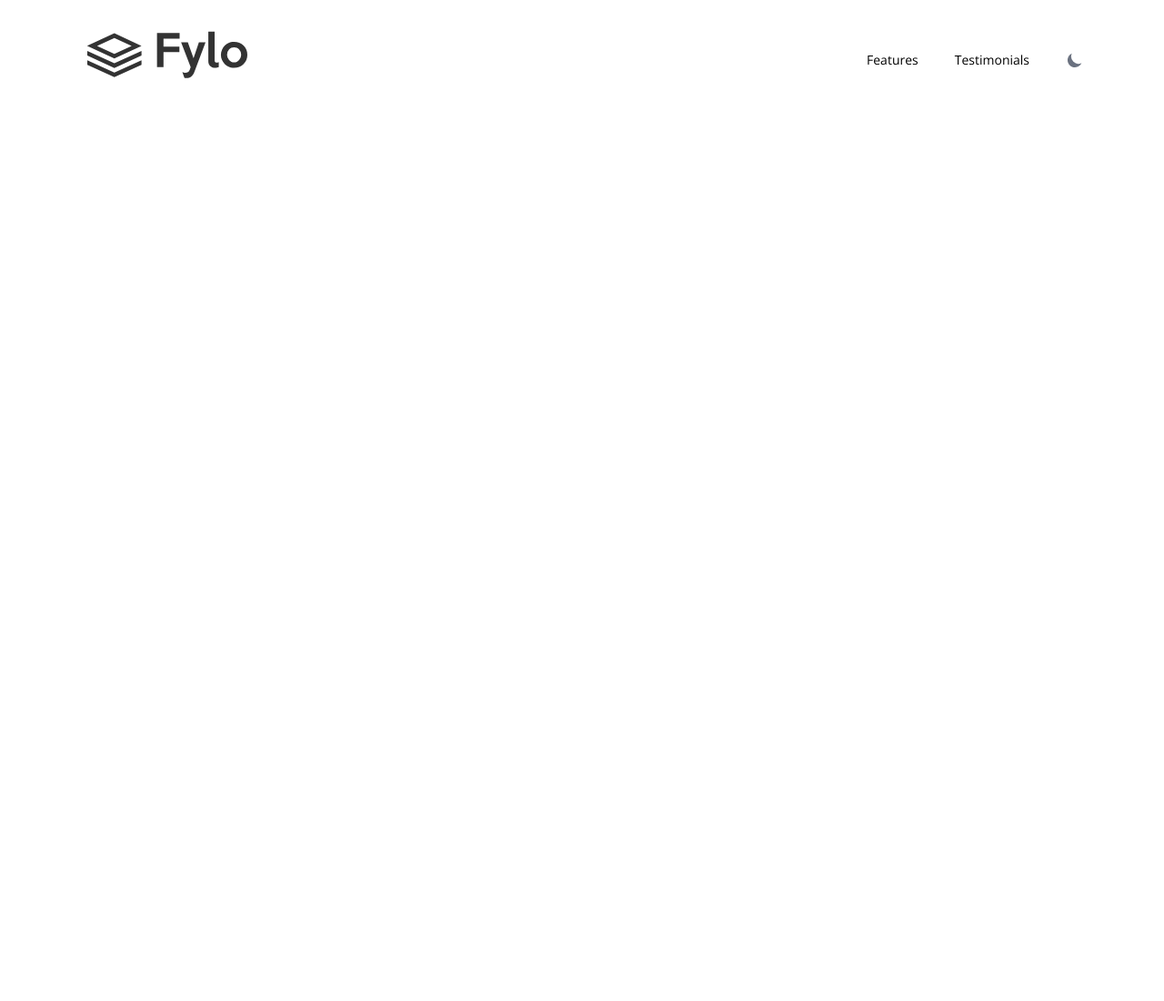
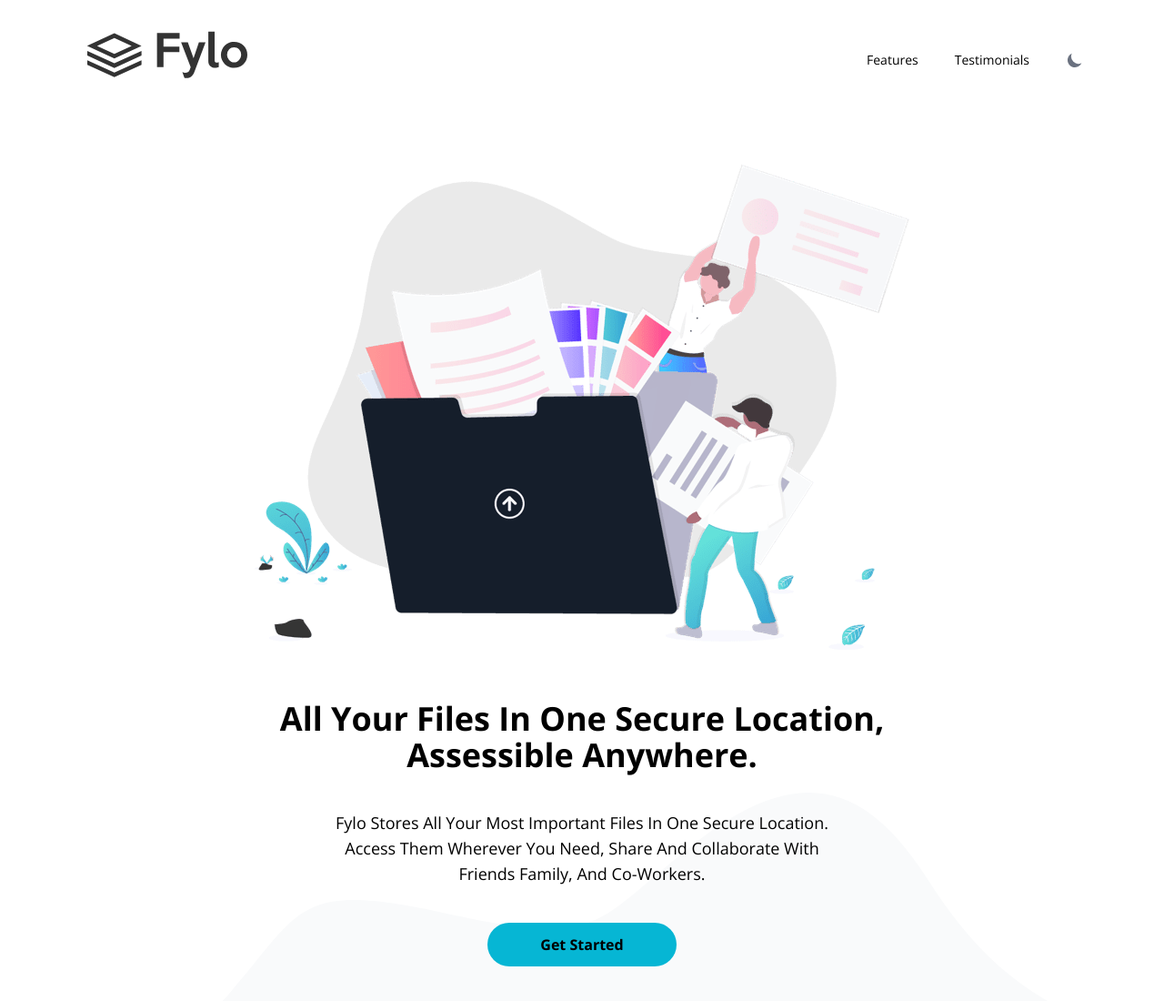
Before and after one commit to rakib-hasan-78/fylo-project-tailwind, a website built with Vite: page index.html in a window 1280 px wide. Shown: the whole page at 91% size. Before the commit the page ends 800 px from the top, so only its background shows below. Built offline with nearby package versions, Linux system fonts and the light colour scheme.

Commit message:
working on hero section

```diff
--- a/index.html
+++ b/index.html
@@ -6,7 +6,8 @@
     <link rel="icon" type="image/png" href="./src/images/favicon-32x32.png" />
     <title>Demo Shortcut link Tailwind</title>
   </head>
-  <body class="dark:bg-blue-950 font-opensans dark:text-white">
+  <body class="dark:bg-gray-900 font-opensans dark:text-white">
+    <!-- header  -->
   <header id="header">
     <div class="container max-w-6xl mx-auto mt-10 md:mt-5 px-6 h-40 md:h-20 text-center">
       <div class="flex flex-col md:flex-row justify-between md:mt-4 space-x-5">
@@ -47,6 +48,17 @@
       </div>
     </div>
   </header>
+  <!-- hero section  -->
+  <section id="hero" class="bg-curvy-light-mode dark:bg-curvy-dark-mode bg-bottom bg-contain bg-no-repeat">
+    <div class="container max-w-6xl mx-auto md:pt-20 pb-52">
+      <img src="./src/images/illustration-intro.png" alt="hero-img" class="mx-auto">
+      <h1 class="mt-14 max-w-2xl mx-auto text-center capitalize font-bold text-3xl md:text-4xl mb-10 leading-normal">All your files in one secure location, assessible anywhere.</h1>
+      <p class="nax-w-sm md:max-w-xl mx-auto text-center mb-10 text-sm capitalize md:text-lg">Fylo stores all your most important files in one secure location.
+        Access them wherever you need, share and collaborate with friends
+        family, and co-workers.</p>
+        <button class="capitalize p-3 w-52 bg-cyan-500 mx-auto flex justify-center items-center rounded-full font-bold">get started</button>
+    </div>
+  </section>
   <script type="module" src="./main.js"></script>
   </body>
 </html>
```
